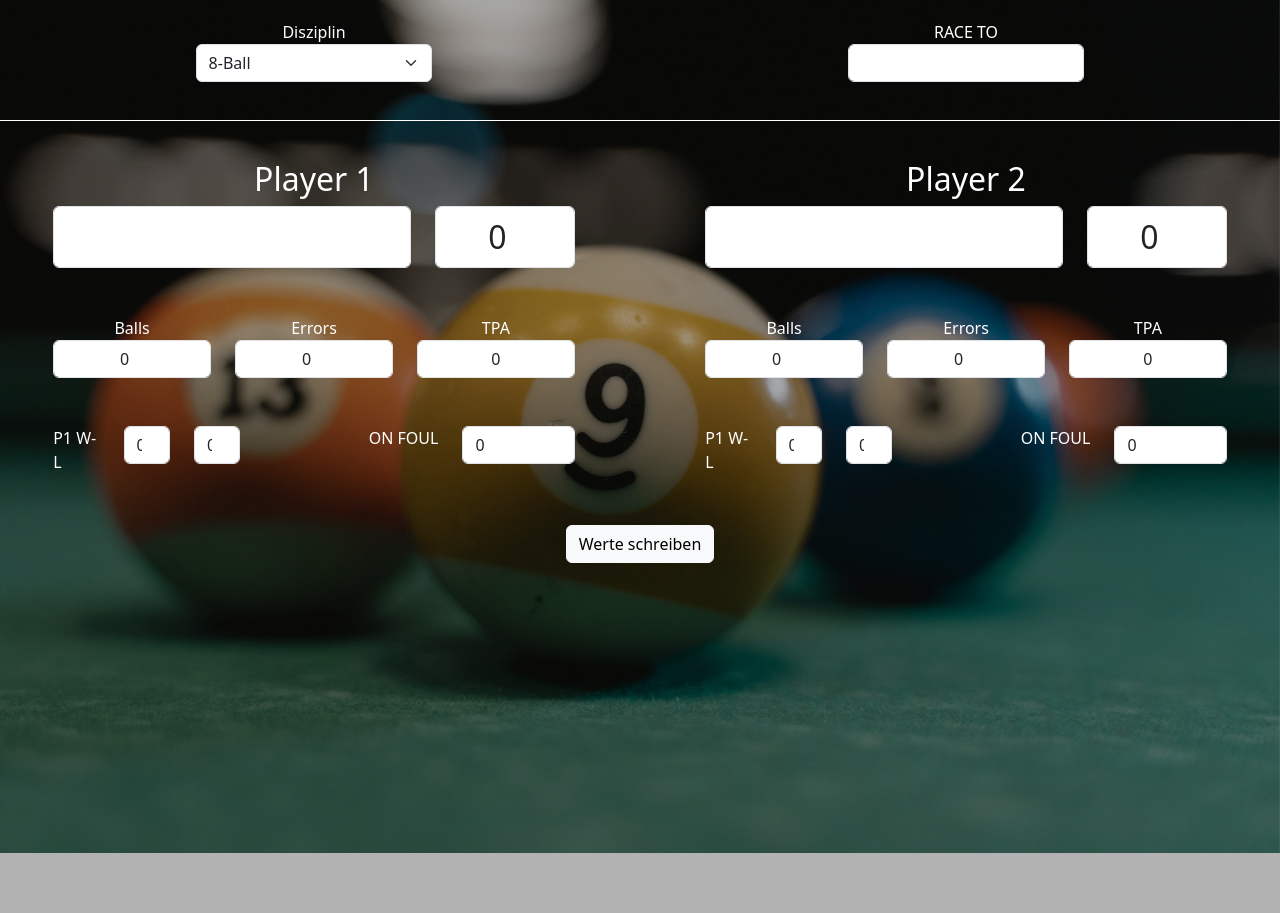
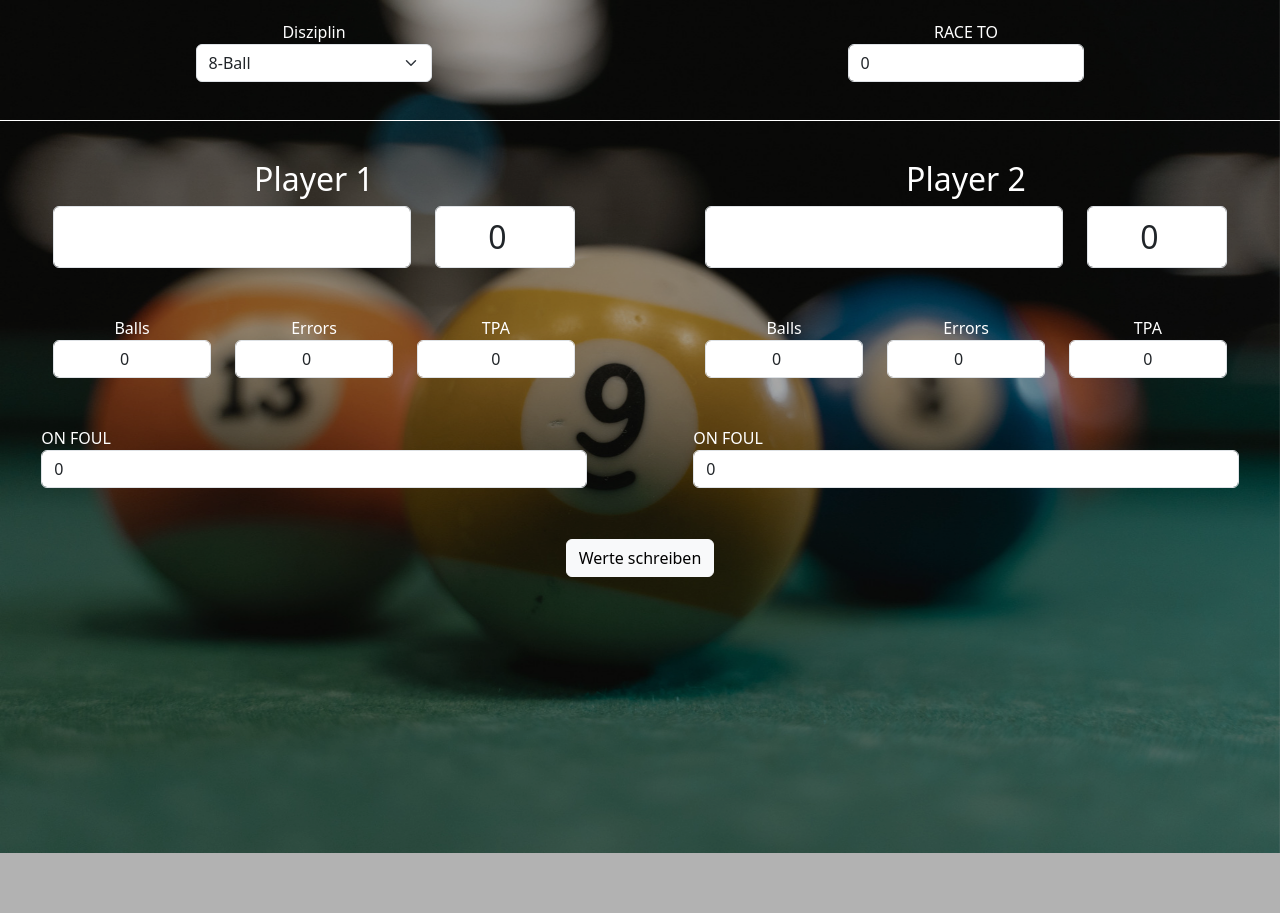
Before and after one commit to MarcoKData/luca-billard, a Flask app: page / in a window 1280 px wide. Run offline with Flask 3, Linux system fonts and the light colour scheme; some libraries are stand-ins or nearby versions.

Commit message:
14/1 fix

```diff
--- a/app.py
+++ b/app.py
@@ -1,9 +1,10 @@
 from project import app, render_template, jsonify, request
 import webbrowser
 import threading
+import json
 
 
-PATH_TO_TXT_FILES = "/Users/marcokleimaier/Documents/SoftwareentwicklungKleimaier/projekte/luca-billard/txt_files"
+PATH_TO_TXT_FILES = "./txt_files"
 
 @app.route("/")
 def index():
@@ -42,8 +43,9 @@ def open_webbrowser():
 
 
 if __name__ == "__main__":
-    x1 = threading.Thread(target=start_app)
+    """x1 = threading.Thread(target=start_app)
     x1.start()
 
     x2 = threading.Thread(target=open_webbrowser)
-    x2.start()
+    x2.start()"""
+    app.run(debug=True)
--- a/project/static/css/index.css
+++ b/project/static/css/index.css
@@ -2,6 +2,10 @@ html {
     width: 100%;
     overflow-x: hidden;
     padding-top: 20px;
+}
+
+.display_none {
+    display: none !important;
 }
 
 .bg_img {
--- a/project/static/js/index.js
+++ b/project/static/js/index.js
@@ -1,3 +1,6 @@
+var SHOW_141_ELEMENTS = false;
+
+
 function update_tpa(player_number){
     var balls_el = document.getElementById("balls_" + player_number.toString());
     var errors_el = document.getElementById("errors_" + player_number.toString());
@@ -46,3 +49,26 @@ function show_success_alert(){
         btn.innerHTML = "Werte schreiben";
     }, 2000);
 }
+
+
+function check_for_input_toggle(){
+    var game_mode_el = document.getElementById("game_mode");
+    if (game_mode_el.value == "14/1 Endlos"){
+        SHOW_141_ELEMENTS = true;
+    } else {
+        SHOW_141_ELEMENTS = false;
+    }
+
+    var elements_to_toggle = document.getElementsByClassName("141_element");
+    for (var i = 0; i < elements_to_toggle.length; i++){
+        toggle_element(elements_to_toggle[i]);
+    }
+}
+
+function toggle_element(element){
+    if (SHOW_141_ELEMENTS){
+        element.classList.remove("display_none");
+    } else {
+        element.classList.add("display_none");
+    }
+}
--- a/project/templates/index.html
+++ b/project/templates/index.html
@@ -9,8 +9,8 @@
     <link rel="stylesheet" href="static/css/index.css">
     <script src="static/js/index.js"></script>
 
-    <link href="https://cdn.jsdelivr.net/npm/bootstrap@5.3.0-alpha1/dist/css/bootstrap.min.css" rel="stylesheet" integrity="sha384-GLhlTQ8iRABdZLl6O3oVMWSktQOp6b7In1Zl3/Jr59b6EGGoI1aFkw7cmDA6j6gD" crossorigin="anonymous">
-    <script src="https://cdn.jsdelivr.net/npm/bootstrap@5.3.0-alpha1/dist/js/bootstrap.bundle.min.js" integrity="sha384-w76AqPfDkMBDXo30jS1Sgez6pr3x5MlQ1ZAGC+nuZB+EYdgRZgiwxhTBTkF7CXvN" crossorigin="anonymous"></script>
+    <link rel="stylesheet" href="static/css/bootstrap.min.css">
+    <script src="static/js/bootstrap.min.js"></script>
 </head>
 <body>
     <div class="bg_layer"></div>
@@ -20,19 +20,27 @@
         <div class="row">
             <div class="col-sm center form-group upper_col white">
                 Disziplin
-                <select onchange="write_to_files();" class="form-select dynamic_el" id="game_mode" aria-label="Default select example">
+                <select onchange="check_for_input_toggle(); write_to_files();" class="form-select dynamic_el" id="game_mode" aria-label="Default select example">
                     <option value="8-Ball" selected>8-Ball</option>
                     <option value="9-Ball">9-Ball</option>
                     <option value="10-Ball">10-Ball</option>
-                    <option value="14/1 Endlos - Aufnahmen">14/1 Endlos - Aufnahmen</option>
-                    <option value="14/1 Endlos - Serie">14/1 Endlos - Serie</option>
-                    <option value="14/1 Endlos - Bälle">14/1 Endlos - Bälle</option>
-                    <option value="14/1 Endlos - Bälle auf Tisch">14/1 Endlos - Bälle auf Tisch</option>
+                    <option value="14/1 Endlos">14/1 Endlos</option>
                 </select>
             </div>
             <div class="col-sm center form-group upper_col white">
                 RACE TO
-                <input onchange="write_to_files();" class="form-control race_to_input dynamic_el" id="race_to" type="number" />
+                <input onchange="write_to_files();" class="form-control race_to_input dynamic_el" id="race_to" type="number" value="0" />
+            </div>
+        </div>
+
+        <div class="row mt-5 141_element display_none">
+            <div class="col-sm white upper_col center">
+                Aufnahmen
+                <input onchange="write_to_files();" class="form-control race_to_input dynamic_el" id="innings" type="number" value="0" />
+            </div>
+            <div class="col-sm white upper_col center">
+                Bälle auf Tisch
+                <input onchange="write_to_files();" class="form-control race_to_input dynamic_el" id="balls_on_table" type="number" value="0" />
             </div>
         </div>
 
@@ -68,29 +76,18 @@
                 </div>
             </div>
 
-            <div class="row mt-5">
-                <div class="col-sm">
-                    <div class="row p1wl_row">
-                        <div class="col-sm white">
-                            P1 W-L
-                        </div>
-                        <div class="col-sm">
-                            <input onchange="write_to_files();" class="form-control dynamic_el" id="p1wl_left_1" type="number" value="0" />
-                        </div>
-                        <div class="col-sm">
-                            <input onchange="write_to_files();" class="form-control dynamic_el" id="p1wl_right_1" type="number" value="0" />
-                        </div>
-                    </div>
-                </div>
-                <div class="col-sm">
-                    <div class="row">
-                        <div class="col-sm right white">
+            <div class="row mt-5 white">
                 ON FOUL
-                        </div>
-                        <div class="col-sm">
                 <input onchange="write_to_files();" class="form-control dynamic_el" id="on_foul_1" type="number" value="0" />
             </div>
+            <div class="row mt-5 141_element display_none">
+                <div class="col-sm white">
+                    Serie
+                    <input class="form-control center dynamic_el" id="series141_1" type="number" value="0" onchange="write_to_files();" />
                 </div>
+                <div class="col-sm white">
+                    Bälle
+                    <input class="form-control center dynamic_el" id="balls141_1" type="number" value="0" onchange="write_to_files();" />
                 </div>
             </div>
         </div>
@@ -123,29 +120,18 @@
                 </div>
             </div>
 
-            <div class="row mt-5">
-                <div class="col-sm">
-                    <div class="row p1wl_row">
-                        <div class="col-sm white">
-                            P1 W-L
-                        </div>
-                        <div class="col-sm">
-                            <input onchange="write_to_files();" class="form-control dynamic_el" id="p1wl_left_2" type="number" value="0" />
-                        </div>
-                        <div class="col-sm">
-                            <input onchange="write_to_files();" class="form-control dynamic_el" id="p1wl_right_2" type="number" value="0" />
-                        </div>
-                    </div>
-                </div>
-                <div class="col-sm">
-                    <div class="row">
-                        <div class="col-sm right white">
+            <div class="row mt-5 white">
                 ON FOUL
-                        </div>
-                        <div class="col-sm">
                 <input onchange="write_to_files();" class="form-control dynamic_el" id="on_foul_2" type="number" value="0" />
             </div>
+            <div class="row mt-5 141_element display_none">
+                <div class="col-sm white">
+                    Serie
+                    <input class="form-control center dynamic_el" id="series141_2" type="number" value="0" onchange="write_to_files();" />
                 </div>
+                <div class="col-sm white">
+                    Bälle
+                    <input class="form-control center dynamic_el" id="balls141_2" type="number" value="0" onchange="write_to_files();" />
                 </div>
             </div>
         </div>
```
Also changed, not shown: 3 other files. Lines whose indentation alone changed are shown as unchanged.
